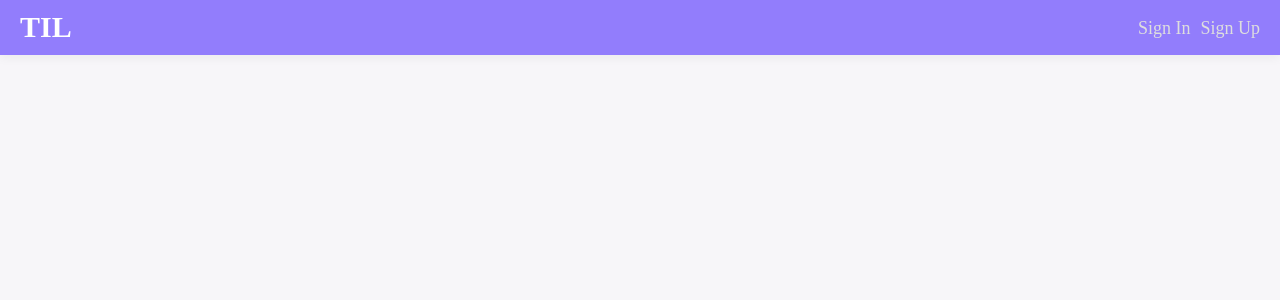
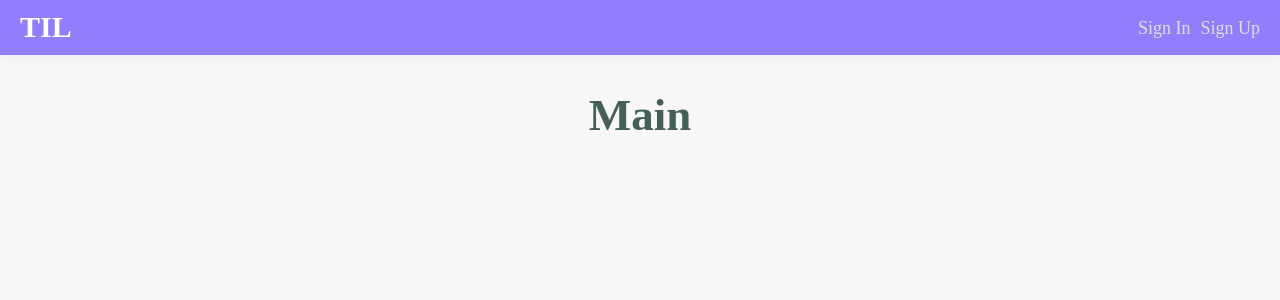
Before and after one commit to jambottle/vue-expert, a Vue app in the folder vue-til/: page /main in a window 1280 px wide. Before the commit this address had no page. Shown: the top 300 px of the page. Built offline with nearby package versions, Linux system fonts and the light colour scheme.

Commit message:
feat: Add MainPage for routing after successful signin

```diff
--- a/vue-til/src/components/SigninForm.vue
+++ b/vue-til/src/components/SigninForm.vue
@@ -68,6 +68,8 @@ export default {
 
         const { data } = await signinUser(formData);
         this.logMessage = `Hello, ${data.user.username}! 👋`;
+
+        this.$router.push('/main');
       } catch (error) {
         this.logMessage = `${error.message} (${error.response.statusText}).`;
       } finally {
--- a/vue-til/src/router/index.js
+++ b/vue-til/src/router/index.js
@@ -14,6 +14,10 @@ const routes = [
     component: () => import('@/views/SignupPage.vue'),
   },
   {
+    path: '/main',
+    component: () => import('@/views/MainPage.vue'),
+  },
+  {
     path: '/:pathMatch(.*)*',
     component: () => import('@/views/NotFound.vue'),
   },
--- /dev/null
+++ b/vue-til/src/views/MainPage.vue
@@ -0,0 +1,21 @@
+<template>
+  <main class="page">
+    <h1 class="page__title">Main</h1>
+  </main>
+</template>
+
+<style lang="scss" scoped>
+.page {
+  max-width: 1020px;
+  width: 100%;
+  margin: 60px auto;
+
+  &__title {
+    padding: 30px 5px 15px;
+    color: #456155;
+    font-size: 45px;
+    font-weight: 600;
+    text-align: center;
+  }
+}
+</style>
```
